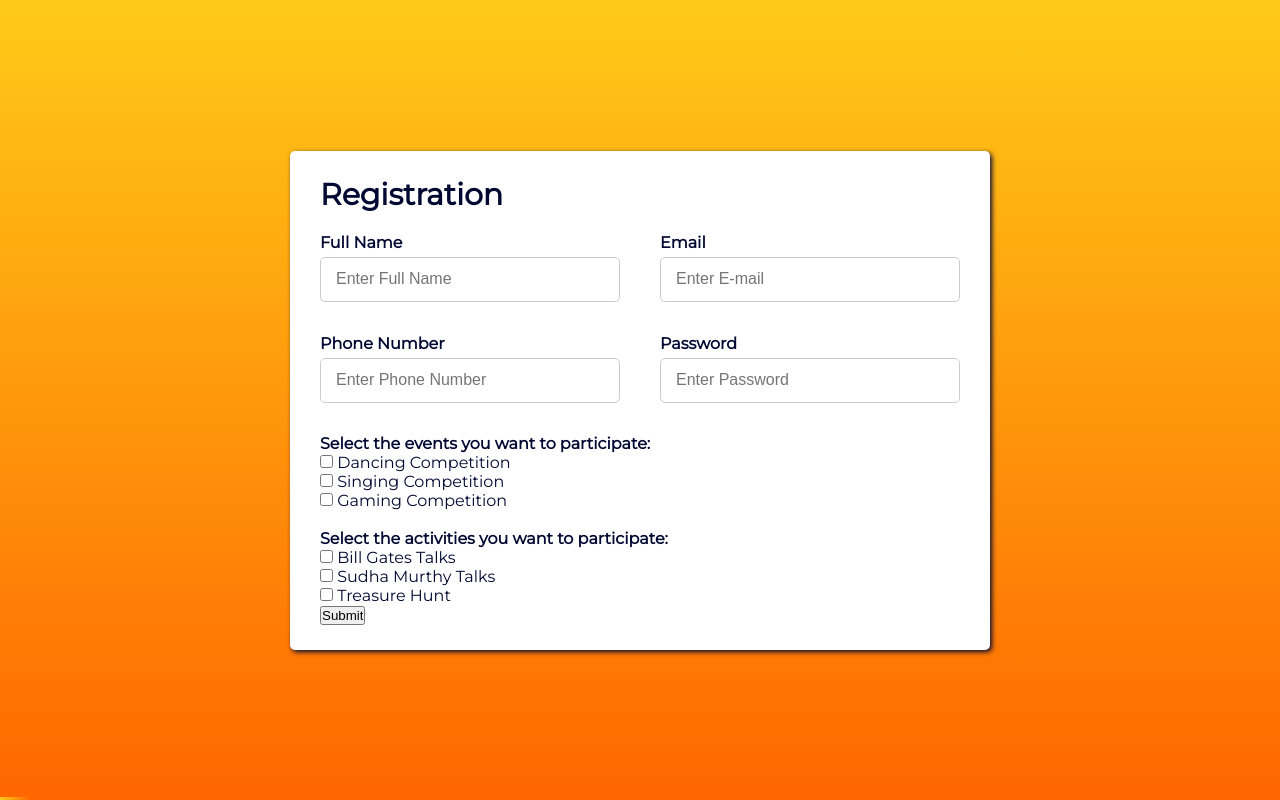
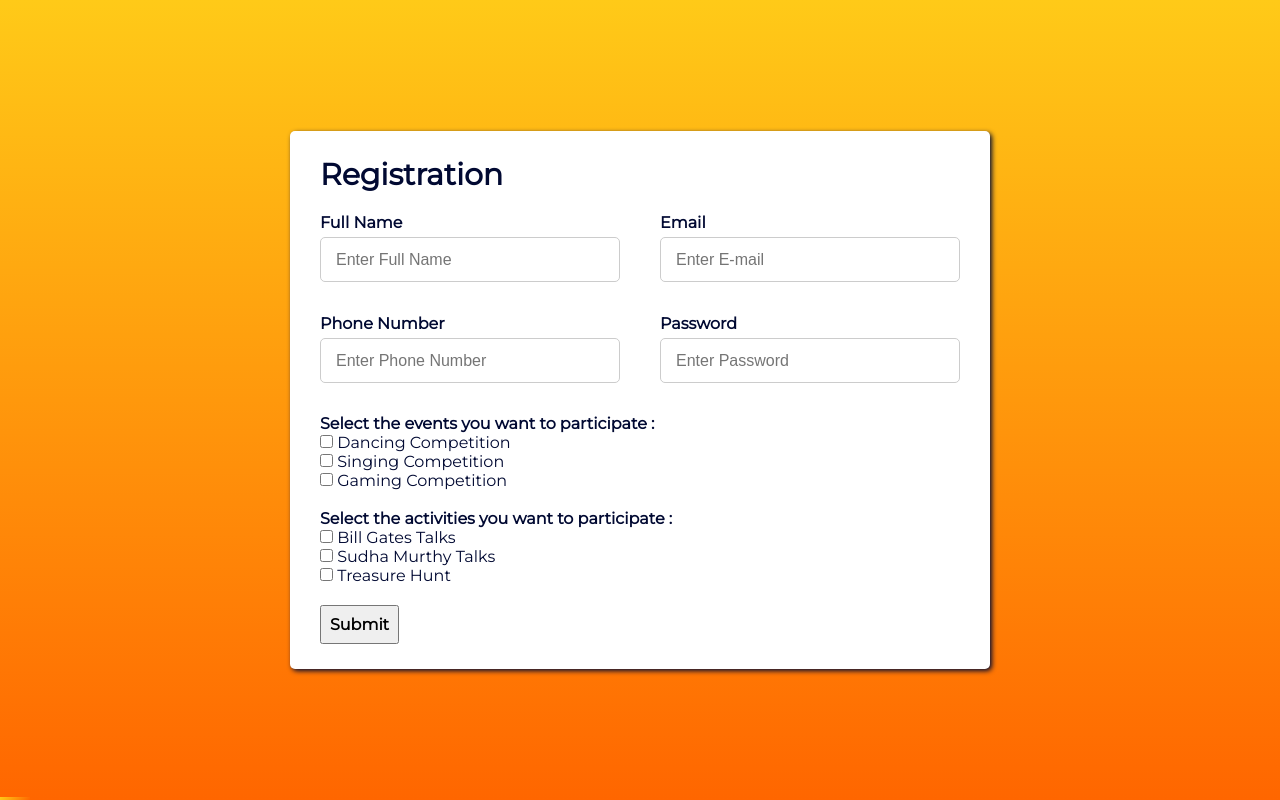
Before and after one commit to deeppanchani/ignite, a PHP site: page /signup.html in a window 1280 px wide. Run offline with PHP 8.4, Linux system fonts and the light colour scheme.

Commit message:
submitbutton updated

```diff
--- a/forms.css
+++ b/forms.css
@@ -59,7 +59,7 @@ form .user-details .input-box{
 
 .event-details .details{
     font-weight: 600;
-    margin-bottom: 5px;
+    margin-bottom: 20px;
 }
 
 .user-details .input-box input{
@@ -71,3 +71,12 @@ form .user-details .input-box{
     padding-left: 15px;
     font-size: 16px;
 }
+
+.submit
+{
+    margin-top: 20px;
+    padding: 8px;
+    font-size: medium;
+    font-weight: bold;
+    font-family: 'Montserrat';
+}
--- a/login.html
+++ b/login.html
@@ -32,7 +32,7 @@
                 <input type="checkbox" id="rememberme" name="rememberme" value="rememberme"/>
                 <label for="rememberme">Remember Me</label><br/>
 
-                <input type="submit" value="Submit">
+                <input class="submit" type="submit" value="Submit">
             </div>
         </form>
     <div>
--- a/signup.html
+++ b/signup.html
@@ -39,7 +39,7 @@
 
             <div class="event-details">
                 <br />
-                <label for="events" class="details">Select the events you want to participate:</label><br/>
+                <label for="events" class="details">Select the events you want to participate :</label><br/>
                 <input type="checkbox" id="event1" name="events" value="dancing-competition"/>
                 <label for="event1">Dancing Competition</label><br/>
                 <input type="checkbox" id="event2" name="events" value="singing-competition"/>
@@ -47,7 +47,7 @@
                 <input type="checkbox" id="event3" name="events" value="gaming-competition"/>
                 <label for="event3">Gaming Competition</label><br/><br/>
 
-                <label for="activity" class="details">Select the activities you want to participate:</label><br/>
+                <label for="activity" class="details">Select the activities you want to participate :</label><br/>
                 <input type="checkbox" id="activity1" name="activity" value="bill-gates-talks"/>
                 <label for="activity1">Bill Gates Talks</label><br/>
                 <input type="checkbox" id="activity2" name="activity" value="sudha-murthy-talks"/>
@@ -55,7 +55,7 @@
                 <input type="checkbox" id="activity3" name="activity" value="treasure-hunt"/>
                 <label for="activity3">Treasure Hunt</label><br/>
 
-                <input type="submit" value="Submit">
+                <input class="submit" type="submit" value="Submit">
             </div>
         </form>
     <div>
```
